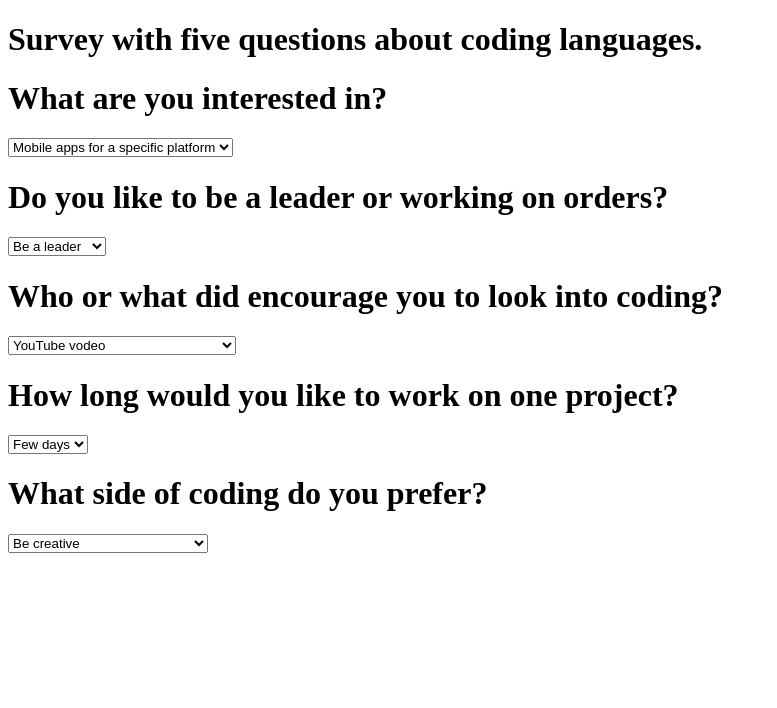
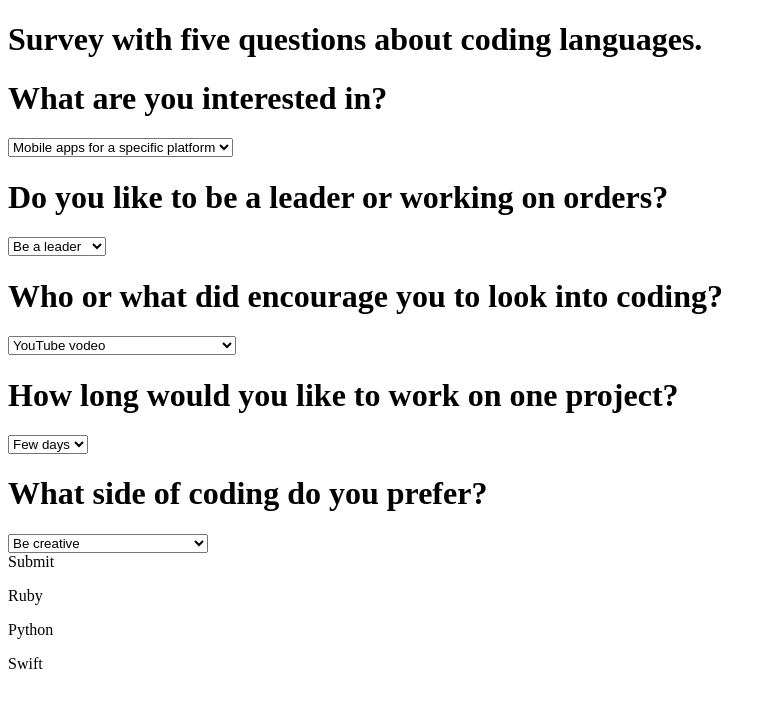
Before and after one commit to evegyzbirun/Suggester, a plain HTML site: page index.html in a window 1280 px wide. Shown: the whole page, without its empty margins (0-777 px from the left). Drawn offline with Linux system fonts and the light colour scheme.

Commit message:
continue project.

```diff
--- a/index.html
+++ b/index.html
@@ -48,13 +48,13 @@
         <option value="answer2">Be logical and solve problems</option>
       </select>
     </div>
-    <botton type="submit" class="botton"></botton>
+    <botton type="submit" id="btn">Submit</botton>
   </form>
 
   <div id="output">
-    <p class="Ruby"></p>
-    <p class="Python"></p>
-    <p class="Swift"></p>
+    <p class="Ruby">Ruby</p>
+    <p class="Python">Python</p>
+    <p class="Swift">Swift</p>
   </div>
 </body>
 
```
